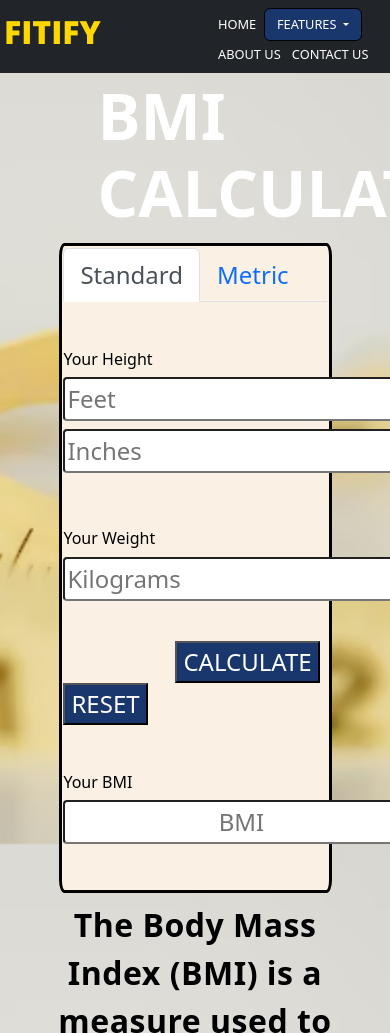
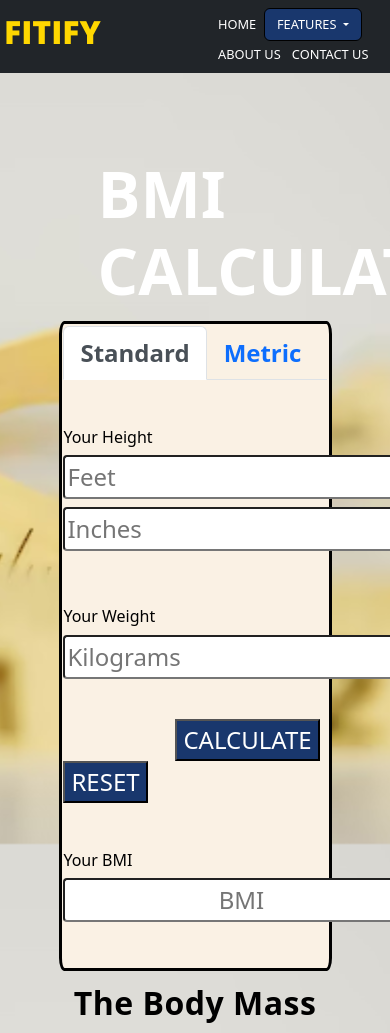
Before and after one commit to chayansurana3/FITIFY-Fitness-Tracker, a website built with webpack: page public/bmi.html in a window 390 px wide. Shown: the top 1033 px of the page. Built offline with nearby package versions, Linux system fonts and the light colour scheme; a script that the page names is missing; a web font is replaced by a local one.

Commit message:
new changes in mobile version

```diff
--- a/public/bmiCSS.css
+++ b/public/bmiCSS.css
@@ -129,13 +129,14 @@ input {
 
     h1 {
         font-size: 4rem;
-        margin: 20% 20% 2% 25%;
+        margin: 40% 20% 2% 25%;
     }
 
     .calculator {
         width: 70%;
         margin: 1% 2% 0% 15%;
         font-size: 1.5rem;
+        font-weight: bolder;
     }
 
     p {
--- a/public/caloriesCSS.css
+++ b/public/caloriesCSS.css
@@ -215,7 +215,7 @@ label {
     }
 
     #nutrition-table {
-        margin: 1% 0% 0% 0%;
+        margin: 1% 25% 0% 25%;
     }
 
     .w-220px {
```
